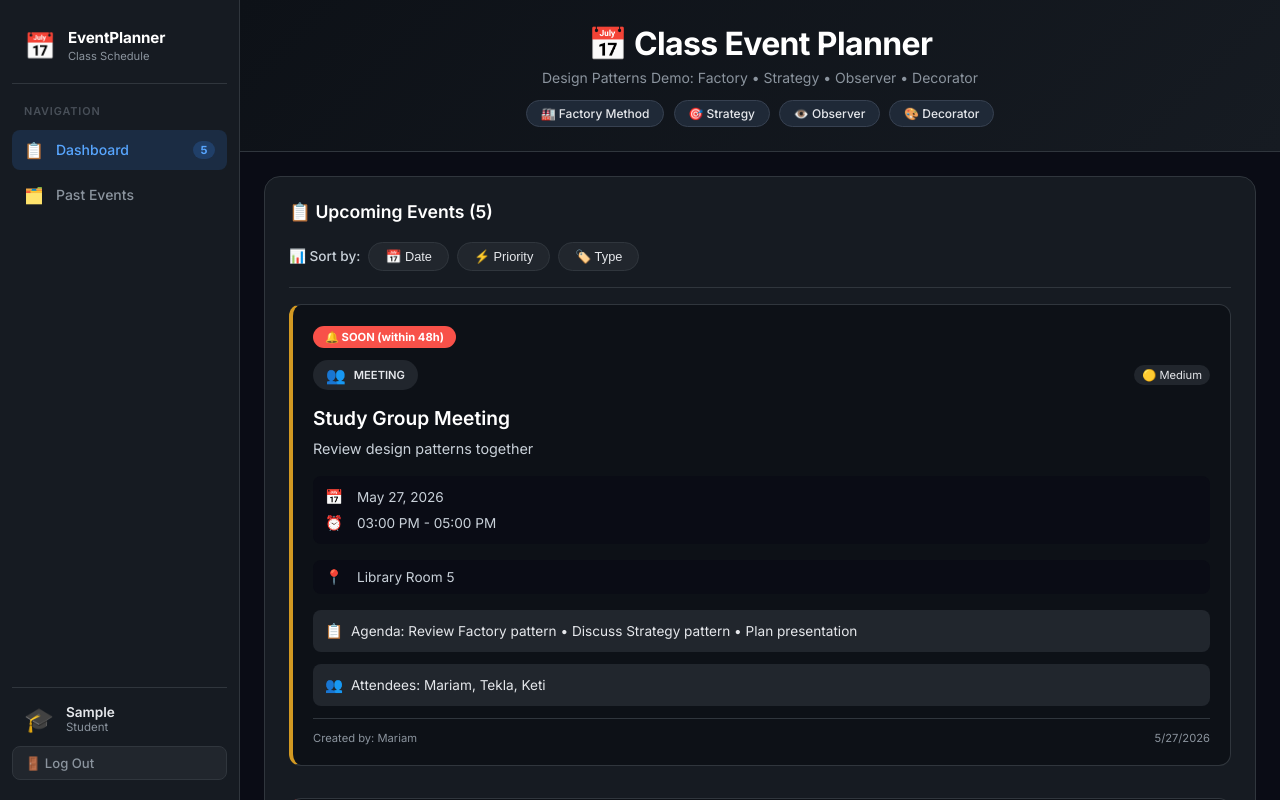
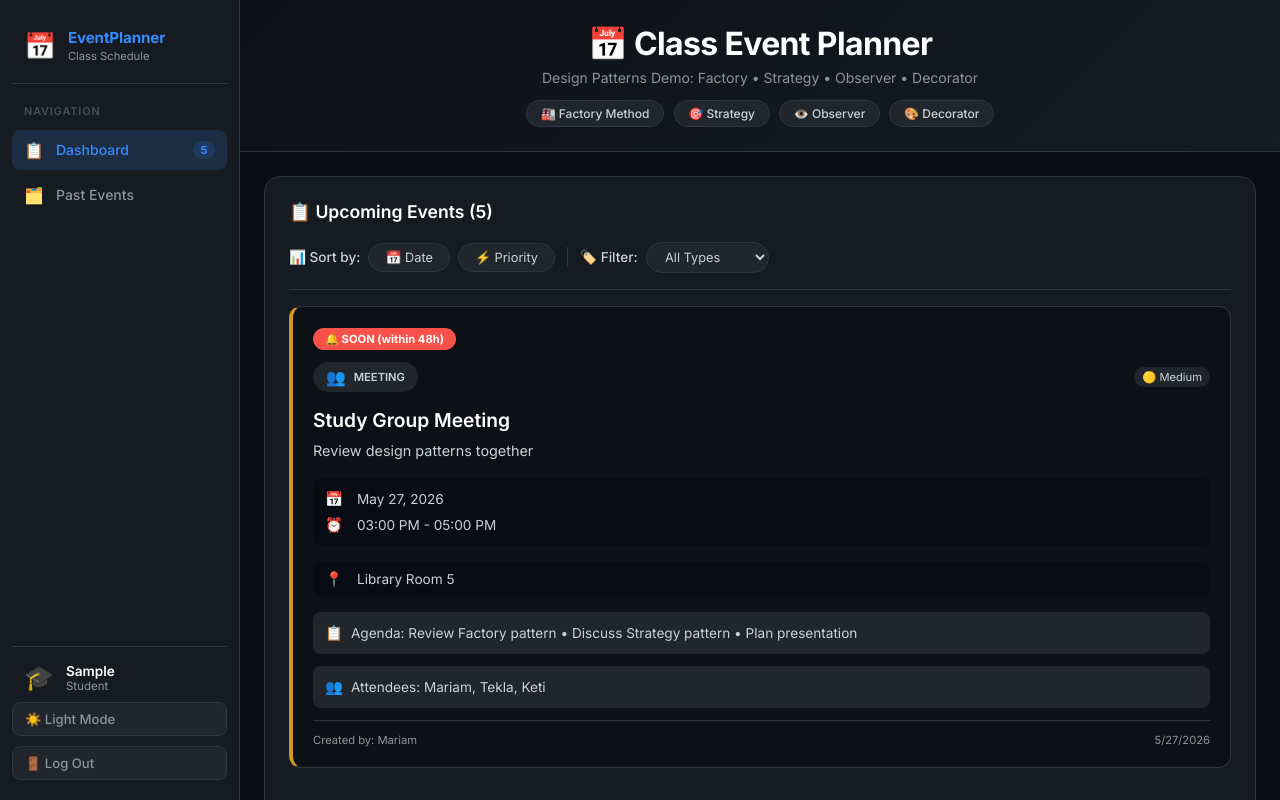
Before and after one commit to KetiShavelashvili/classEventPlanner, a React (Vite) app: page / in a window 1280 px wide. Both pictures are taken after typing "Sample", "Sample123" into the empty fields and a click on the button "Sign In →". Built offline with nearby package versions, Linux system fonts and the light colour scheme; the HTML template or start-up script is replaced by a standard one.

Commit message:
Add light/dark mode, #ffd9da tint, and type filter dropdown

```diff
--- a/src/App.css
+++ b/src/App.css
@@ -1,16 +1,8 @@
-@import url('https://fonts.googleapis.com/css2?family=Inter:ital,wght@0,100..900;1,100..900&display=swap');
-
-* {
-  margin: 0;
-  padding: 0;
-  box-sizing: border-box;
-}
-
 /* Full-height app: sidebar + content fill viewport */
 .app {
   height: 100vh;
   overflow: hidden;
-  background: #0a0c15;
+  background: var(--bg-base);
   font-family: 'Inter', sans-serif;
   display: flex;
   flex-direction: column;
@@ -33,16 +25,16 @@
 
 /* Header */
 .app-header {
-  background: linear-gradient(135deg, #0d1117 0%, #161b22 100%);
+  background: linear-gradient(135deg, var(--bg-inset) 0%, var(--bg-surface) 100%);
   padding: 1.5rem 2rem;
   text-align: center;
-  border-bottom: 1px solid #30363d;
+  border-bottom: 1px solid var(--border);
   flex-shrink: 0;
 }
 
 .app-header h1 {
   margin: 0;
-  color: #ffffff;
+  color: var(--text-primary);
   font-size: 2rem;
   font-weight: 700;
   letter-spacing: -0.02em;
@@ -50,7 +42,7 @@
 
 .app-header p {
   margin: 0.35rem 0 0;
-  color: #8b949e;
+  color: var(--text-muted);
   font-size: 0.875rem;
 }
 
@@ -64,16 +56,21 @@
 }
 
 .badge {
-  background: #1f2937;
-  color: #e5e7eb;
+  background: var(--bg-elevated);
+  color: var(--text-secondary);
   padding: 0.3rem 0.85rem;
   border-radius: 40px;
   font-size: 0.75rem;
   font-weight: 500;
-  border: 1px solid #374151;
+  border: 1px solid var(--border);
+  transition: background 0.2s;
 }
 
-/* Main Layout — teacher: form sidebar + list */
+.badge:hover {
+  background: var(--border);
+}
+
+/* Main layout — teacher: form sidebar + list */
 .app-main {
   display: grid;
   grid-template-columns: 420px 1fr;
@@ -83,16 +80,16 @@
   align-items: start;
 }
 
-/* Student view: no form, full-width event list */
+/* Student view: no form, full-width list */
 .app-main-student {
   grid-template-columns: 1fr;
 }
 
 .sidebar {
-  background: #161b22;
+  background: var(--bg-surface);
   border-radius: 16px;
   padding: 1.5rem;
-  border: 1px solid #30363d;
+  border: 1px solid var(--border);
   height: fit-content;
   position: sticky;
   top: 1.5rem;
@@ -101,53 +98,34 @@
 }
 
 .sidebar h2 {
-  color: #ffffff;
+  color: var(--text-primary);
   margin-bottom: 1.25rem;
   font-size: 1.1rem;
   font-weight: 600;
 }
 
 .content {
-  background: #161b22;
+  background: var(--bg-surface);
   border-radius: 16px;
   padding: 1.5rem;
-  border: 1px solid #30363d;
+  border: 1px solid var(--border);
 }
 
 .content h2 {
-  color: #ffffff;
+  color: var(--text-primary);
   margin-bottom: 1.25rem;
   font-size: 1.1rem;
   font-weight: 600;
 }
 
 /* Scrollbar */
-::-webkit-scrollbar {
-  width: 8px;
-  height: 8px;
-}
-
-::-webkit-scrollbar-track {
-  background: #0a0c15;
-  border-radius: 10px;
-}
-
-::-webkit-scrollbar-thumb {
-  background: #30363d;
-  border-radius: 10px;
-}
-
-::-webkit-scrollbar-thumb:hover {
-  background: #484f58;
-}
+::-webkit-scrollbar { width: 8px; height: 8px; }
+::-webkit-scrollbar-track { background: var(--bg-base); border-radius: 10px; }
+::-webkit-scrollbar-thumb { background: var(--border); border-radius: 10px; }
+::-webkit-scrollbar-thumb:hover { background: var(--text-faint); }
 
 /* Responsive */
 @media (max-width: 968px) {
-  .app-main {
-    grid-template-columns: 1fr;
-  }
-
-  .sidebar {
-    position: static;
-  }
+  .app-main { grid-template-columns: 1fr; }
+  .sidebar { position: static; }
 }
--- a/src/App.jsx
+++ b/src/App.jsx
@@ -9,9 +9,17 @@ import { EVENT_TYPES, PRIORITY_LEVELS } from './types/eventTypes';
 import './App.css';
 
 function App() {
+  const [theme, setTheme] = useState(() => localStorage.getItem('theme') || 'dark');
   const [user, setUser] = useState(null);
   const [currentPage, setCurrentPage] = useState('dashboard');
   const [editingEvent, setEditingEvent] = useState(null);
+
+  useEffect(() => {
+    document.documentElement.setAttribute('data-theme', theme);
+    localStorage.setItem('theme', theme);
+  }, [theme]);
+
+  const toggleTheme = () => setTheme(t => t === 'dark' ? 'light' : 'dark');
 
   const [events, setEvents] = useState(() => {
     const saved = localStorage.getItem('classEvents');
@@ -141,6 +149,8 @@ function App() {
           upcomingCount={upcomingEvents.length}
           pastCount={pastEvents.length}
           onLogout={handleLogout}
+          theme={theme}
+          onToggleTheme={toggleTheme}
         />
 
         <div className="app-content">
--- a/src/components/EventCard.css
+++ b/src/components/EventCard.css
@@ -1,34 +1,26 @@
 .event-card {
-  background: #0d1117;
+  background: var(--bg-inset);
   border-radius: 12px;
   padding: 1.25rem;
-  border: 1px solid #30363d;
+  border: 1px solid var(--border);
   transition: all 0.2s ease;
   margin-bottom: 1rem;
 }
 
 .event-card:hover {
   transform: translateY(-2px);
-  border-color: #58a6ff;
-  box-shadow: 0 8px 24px rgba(0, 0, 0, 0.3);
+  border-color: var(--accent-primary);
+  box-shadow: 0 8px 24px rgba(0, 0, 0, 0.2);
 }
 
 /* Priority borders */
-.event-card.priority-high {
-  border-left: 4px solid #f85149;
-}
-
-.event-card.priority-medium {
-  border-left: 4px solid #d29922;
-}
-
-.event-card.priority-low {
-  border-left: 4px solid #3fb950;
-}
+.event-card.priority-high   { border-left: 4px solid var(--priority-high); }
+.event-card.priority-medium { border-left: 4px solid var(--priority-medium); }
+.event-card.priority-low    { border-left: 4px solid var(--priority-low); }
 
 /* Soon badge */
 .soon-badge {
-  background: #f85149;
+  background: var(--accent-red);
   color: white;
   font-size: 0.7rem;
   font-weight: 700;
@@ -51,20 +43,18 @@
   display: flex;
   align-items: center;
   gap: 0.5rem;
-  background: #21262d;
+  background: var(--bg-elevated);
   padding: 0.3rem 0.8rem;
   border-radius: 20px;
 }
 
-.event-icon {
-  font-size: 1rem;
-}
+.event-icon  { font-size: 1rem; }
 
 .event-type {
   font-size: 0.7rem;
   font-weight: 600;
   text-transform: uppercase;
-  color: #e5e7eb;
+  color: var(--text-secondary);
 }
 
 .event-actions {
@@ -78,12 +68,12 @@
   text-transform: capitalize;
   padding: 0.2rem 0.5rem;
   border-radius: 10px;
-  background: #21262d;
-  color: #e5e7eb;
+  background: var(--bg-elevated);
+  color: var(--text-secondary);
 }
 
 .edit-btn {
-  background: #388bfd;
+  background: var(--accent-blue);
   border: none;
   cursor: pointer;
   font-size: 0.9rem;
@@ -94,11 +84,11 @@
 }
 
 .edit-btn:hover {
-  background: #58a6ff;
+  background: var(--accent-blue-hover);
 }
 
 .delete-btn {
-  background: #f85149;
+  background: var(--accent-red);
   border: none;
   cursor: pointer;
   font-size: 0.9rem;
@@ -109,20 +99,20 @@
 }
 
 .delete-btn:hover {
-  background: #da3633;
+  background: var(--accent-red-hover);
 }
 
 /* Title */
 .event-title {
   margin: 0 0 0.5rem 0;
-  color: #ffffff;
+  color: var(--text-primary);
   font-size: 1.2rem;
   font-weight: 600;
 }
 
 /* Description */
 .event-description {
-  color: #c9d1d9;
+  color: var(--text-secondary);
   margin: 0 0 1rem 0;
   font-size: 0.9rem;
   line-height: 1.5;
@@ -135,7 +125,7 @@
   gap: 0.5rem;
   margin-bottom: 1rem;
   padding: 0.75rem;
-  background: #0a0c15;
+  background: var(--bg-base);
   border-radius: 8px;
 }
 
@@ -144,13 +134,10 @@
   align-items: center;
   gap: 0.5rem;
   font-size: 0.85rem;
-  color: #c9d1d9;
+  color: var(--text-secondary);
 }
 
-.datetime-icon {
-  font-size: 0.9rem;
-  min-width: 24px;
-}
+.datetime-icon { font-size: 0.9rem; min-width: 24px; }
 
 /* Location */
 .event-location {
@@ -158,21 +145,18 @@
   align-items: center;
   gap: 0.5rem;
   font-size: 0.85rem;
-  color: #c9d1d9;
+  color: var(--text-secondary);
   margin-bottom: 1rem;
   padding: 0.5rem 0.75rem;
-  background: #0a0c15;
+  background: var(--bg-base);
   border-radius: 8px;
 }
 
-.location-icon {
-  font-size: 0.9rem;
-  min-width: 24px;
-}
+.location-icon { font-size: 0.9rem; min-width: 24px; }
 
-/* Event specific info */
+/* Event-specific info */
 .event-specific {
-  background: #21262d;
+  background: var(--bg-elevated);
   padding: 0.75rem;
   border-radius: 8px;
   margin: 0.75rem 0;
@@ -181,22 +165,18 @@
   align-items: center;
   gap: 0.5rem;
   flex-wrap: wrap;
-  color: #e5e7eb;
+  color: var(--text-secondary);
 }
 
-.specific-icon {
-  font-size: 0.9rem;
-}
+.specific-icon { font-size: 0.9rem; }
 
 .materials-link {
-  color: #58a6ff;
+  color: var(--accent-blue);
   text-decoration: none;
   margin-left: auto;
 }
 
-.materials-link:hover {
-  text-decoration: underline;
-}
+.materials-link:hover { text-decoration: underline; }
 
 /* Footer */
 .event-footer {
@@ -204,7 +184,7 @@
   justify-content: space-between;
   margin-top: 0.75rem;
   padding-top: 0.75rem;
-  border-top: 1px solid #30363d;
+  border-top: 1px solid var(--border);
   font-size: 0.7rem;
-  color: #8b949e;
+  color: var(--text-muted);
 }
--- a/src/components/EventList.css
+++ b/src/components/EventList.css
@@ -10,29 +10,31 @@
   gap: 0.5rem;
   flex-wrap: wrap;
   padding-bottom: 1rem;
-  border-bottom: 1px solid #30363d;
+  border-bottom: 1px solid var(--border);
 }
 
 .sort-controls span {
   font-size: 0.85rem;
-  color: #c9d1d9;
+  color: var(--text-secondary);
   font-weight: 500;
 }
 
 .sort-btn {
-  background: #21262d;
-  border: 1px solid #30363d;
+  background: var(--bg-elevated);
+  border: 1px solid var(--border);
   padding: 0.4rem 1rem;
   border-radius: 20px;
   cursor: pointer;
   font-size: 0.8rem;
-  color: #e5e7eb;
+  color: var(--text-secondary);
   transition: all 0.2s;
+  font-family: 'Inter', sans-serif;
 }
 
 .sort-btn:hover {
-  background: #30363d;
-  border-color: #58a6ff;
+  background: var(--bg-elevated);
+  border-color: var(--accent-primary);
+  color: var(--accent-primary);
 }
 
 .event-list {
@@ -41,12 +43,38 @@
   gap: 1rem;
 }
 
+.filter-divider {
+  width: 1px;
+  height: 20px;
+  background: var(--border);
+  margin: 0 0.25rem;
+}
+
+.type-filter-select {
+  background: var(--bg-elevated);
+  border: 1px solid var(--border);
+  border-radius: 20px;
+  padding: 0.4rem 0.9rem;
+  font-size: 0.8rem;
+  color: var(--text-secondary);
+  cursor: pointer;
+  font-family: 'Inter', sans-serif;
+  outline: none;
+  transition: all 0.2s;
+}
+
+.type-filter-select:hover,
+.type-filter-select:focus {
+  border-color: var(--accent-primary);
+  color: var(--accent-primary);
+}
+
 .no-events {
   text-align: center;
-  color: #8b949e;
+  color: var(--text-muted);
   padding: 3rem;
   font-size: 0.9rem;
-  background: #0d1117;
+  background: var(--bg-inset);
   border-radius: 12px;
-  border: 1px dashed #30363d;
+  border: 1px dashed var(--border);
 }
--- a/src/components/EventList.jsx
+++ b/src/components/EventList.jsx
@@ -2,41 +2,63 @@ import React, { useState, useEffect } from 'react';
 import EventCard from './EventCard';
 import { SortByDate } from '../strategies/SortByDate';
 import { SortByPriority } from '../strategies/SortByPriority';
-import { SortByType } from '../strategies/SortByType';
 import './EventList.css';
+
+const TYPE_OPTIONS = [
+  { value: 'all',      label: 'All Types' },
+  { value: 'lecture',  label: '📚 Lecture' },
+  { value: 'exam',     label: '📝 Exam' },
+  { value: 'meeting',  label: '👥 Meeting' },
+  { value: 'deadline', label: '⏰ Deadline' },
+];
 
 const EventList = ({ events, onDeleteEvent, onEditEvent, isTeacher }) => {
   const [sortStrategy, setSortStrategy] = useState(new SortByDate());
-  const [sortedEvents, setSortedEvents] = useState([]);
+  const [typeFilter, setTypeFilter] = useState('all');
+  const [displayedEvents, setDisplayedEvents] = useState([]);
 
   useEffect(() => {
-    setSortedEvents(sortStrategy.sort(events));
-  }, [events, sortStrategy]);
-
-  const handleSort = (strategy) => {
-    setSortStrategy(strategy);
-  };
+    const sorted = sortStrategy.sort(events);
+    const filtered = typeFilter === 'all'
+      ? sorted
+      : sorted.filter(e => e.type === typeFilter);
+    setDisplayedEvents(filtered);
+  }, [events, sortStrategy, typeFilter]);
 
   return (
     <div className="event-list-container">
       <div className="sort-controls">
         <span>📊 Sort by:</span>
-        <button onClick={() => handleSort(new SortByDate())} className="sort-btn">
+        <button onClick={() => setSortStrategy(new SortByDate())} className="sort-btn">
           📅 Date
         </button>
-        <button onClick={() => handleSort(new SortByPriority())} className="sort-btn">
+        <button onClick={() => setSortStrategy(new SortByPriority())} className="sort-btn">
           ⚡ Priority
         </button>
-        <button onClick={() => handleSort(new SortByType())} className="sort-btn">
-          🏷️ Type
-        </button>
+
+        <div className="filter-divider" />
+
+        <span>🏷️ Filter:</span>
+        <select
+          className="type-filter-select"
+          value={typeFilter}
+          onChange={e => setTypeFilter(e.target.value)}
+        >
+          {TYPE_OPTIONS.map(opt => (
+            <option key={opt.value} value={opt.value}>{opt.label}</option>
+          ))}
+        </select>
       </div>
 
       <div className="event-list">
-        {sortedEvents.length === 0 ? (
-          <p className="no-events">✨ No events yet. Create your first event!</p>
+        {displayedEvents.length === 0 ? (
+          <p className="no-events">
+            {typeFilter === 'all'
+              ? '✨ No events yet. Create your first event!'
+              : `No ${typeFilter} events found.`}
+          </p>
         ) : (
-          sortedEvents.map(event => (
+          displayedEvents.map(event => (
             <EventCard
               key={event.id}
               event={event}
--- a/src/components/NavSidebar.css
+++ b/src/components/NavSidebar.css
@@ -1,8 +1,8 @@
 .nav-sidebar {
   width: 240px;
   flex-shrink: 0;
-  background: #161b22;
-  border-right: 1px solid #30363d;
+  background: var(--bg-surface);
+  border-right: 1px solid var(--border);
   display: flex;
   flex-direction: column;
   height: 100%;
@@ -22,7 +22,7 @@
   align-items: center;
   gap: 0.75rem;
   padding: 0.5rem 0.75rem 1.25rem;
-  border-bottom: 1px solid #30363d;
+  border-bottom: 1px solid var(--border);
   margin-bottom: 1.25rem;
 }
 
@@ -37,21 +37,21 @@
 }
 
 .nav-logo-title {
-  color: #ffffff;
+  color: var(--accent-primary);
   font-size: 0.95rem;
   font-weight: 700;
   letter-spacing: -0.01em;
 }
 
 .nav-logo-sub {
-  color: #8b949e;
+  color: var(--text-muted);
   font-size: 0.7rem;
   margin-top: 0.1rem;
 }
 
 /* Nav section */
 .nav-section-label {
-  color: #484f58;
+  color: var(--text-faint);
   font-size: 0.68rem;
   font-weight: 600;
   text-transform: uppercase;
@@ -79,22 +79,22 @@
   text-align: left;
   transition: all 0.15s;
   font-family: 'Inter', sans-serif;
-  color: #8b949e;
+  color: var(--text-muted);
 }
 
 .nav-item:hover {
-  background: #21262d;
-  color: #e5e7eb;
+  background: var(--bg-elevated);
+  color: var(--text-primary);
 }
 
 .nav-item-active {
-  background: rgba(56, 139, 253, 0.15);
-  color: #58a6ff;
+  background: var(--accent-primary-subtle);
+  color: var(--accent-primary);
 }
 
 .nav-item-active:hover {
-  background: rgba(56, 139, 253, 0.2);
-  color: #58a6ff;
+  background: var(--accent-primary-subtle);
+  color: var(--accent-primary);
 }
 
 .nav-item-icon {
@@ -111,8 +111,8 @@
 }
 
 .nav-item-count {
-  background: #21262d;
-  color: #8b949e;
+  background: var(--bg-elevated);
+  color: var(--text-muted);
   font-size: 0.7rem;
   font-weight: 700;
   padding: 0.1rem 0.45rem;
@@ -122,18 +122,18 @@
 }
 
 .nav-item-active .nav-item-count {
-  background: rgba(56, 139, 253, 0.2);
-  color: #58a6ff;
+  background: var(--accent-primary-subtle);
+  color: var(--accent-primary);
 }
 
 /* Footer */
 .nav-footer {
-  border-top: 1px solid #30363d;
+  border-top: 1px solid var(--border);
   padding-top: 1rem;
   margin-top: auto;
   display: flex;
   flex-direction: column;
-  gap: 0.75rem;
+  gap: 0.6rem;
 }
 
 .nav-user {
@@ -155,7 +155,7 @@
 }
 
 .nav-user-name {
-  color: #e5e7eb;
+  color: var(--text-primary);
   font-size: 0.85rem;
   font-weight: 600;
   white-space: nowrap;
@@ -164,15 +164,36 @@
 }
 
 .nav-user-role {
-  color: #8b949e;
+  color: var(--text-muted);
   font-size: 0.72rem;
 }
 
+.nav-theme-btn {
+  background: var(--bg-elevated);
+  border: 1px solid var(--border);
+  border-radius: 8px;
+  color: var(--text-muted);
+  font-size: 0.82rem;
+  font-weight: 500;
+  padding: 0.5rem 0.75rem;
+  cursor: pointer;
+  text-align: left;
+  transition: all 0.15s;
+  font-family: 'Inter', sans-serif;
+  width: 100%;
+}
+
+.nav-theme-btn:hover {
+  background: var(--accent-primary-subtle);
+  color: var(--accent-primary);
+  border-color: var(--accent-primary);
+}
+
 .nav-logout-btn {
-  background: #21262d;
-  border: 1px solid #30363d;
+  background: var(--bg-elevated);
+  border: 1px solid var(--border);
   border-radius: 8px;
-  color: #8b949e;
+  color: var(--text-muted);
   font-size: 0.82rem;
   font-weight: 500;
   padding: 0.5rem 0.75rem;
@@ -184,7 +205,7 @@
 }
 
 .nav-logout-btn:hover {
-  background: #30363d;
-  color: #f85149;
-  border-color: #f85149;
+  background: var(--bg-elevated);
+  color: var(--accent-red);
+  border-color: var(--accent-red);
 }
--- a/src/components/NavSidebar.jsx
+++ b/src/components/NavSidebar.jsx
@@ -6,7 +6,7 @@ const NAV_ITEMS = [
   { id: 'past',      label: 'Past Events', icon: '🗂️' },
 ];
 
-const NavSidebar = ({ currentPage, onNavigate, user, upcomingCount, pastCount, onLogout }) => {
+const NavSidebar = ({ currentPage, onNavigate, user, upcomingCount, pastCount, onLogout, theme, onToggleTheme }) => {
   const counts = { dashboard: upcomingCount, past: pastCount };
 
   return (
@@ -52,6 +52,9 @@ const NavSidebar = ({ currentPage, onNavigate, user, upcomingCount, pastCount, o
               </span>
             </div>
           </div>
+          <button className="nav-theme-btn" onClick={onToggleTheme}>
+            {theme === 'dark' ? '☀️ Light Mode' : '🌙 Dark Mode'}
+          </button>
           <button className="nav-logout-btn" onClick={onLogout} title="Log out">
             🚪 Log Out
           </button>
--- a/src/index.css
+++ b/src/index.css
@@ -1,3 +1,80 @@
+@import url('https://fonts.googleapis.com/css2?family=Inter:ital,wght@0,100..900;1,100..900&display=swap');
+
+/* ── Theme variables ───────────────────────────────────────── */
+:root {
+  color-scheme: dark;
+
+  --bg-base:     #0a0c15;
+  --bg-surface:  #161b22;
+  --bg-elevated: #21262d;
+  --bg-inset:    #0d1117;
+  --border:      #30363d;
+
+  --text-primary:   #ffffff;
+  --text-secondary: #c9d1d9;
+  --text-muted:     #8b949e;
+  --text-faint:     #484f58;
+
+  /* Primary accent — blue in dark mode */
+  --accent-primary:        #388bfd;
+  --accent-primary-hover:  #58a6ff;
+  --accent-primary-subtle: rgba(56, 139, 253, 0.15);
+
+  --accent-blue:        #388bfd;
+  --accent-blue-hover:  #58a6ff;
+  --accent-blue-subtle: rgba(56, 139, 253, 0.15);
+
+  --accent-red:         #f85149;
+  --accent-red-hover:   #da3633;
+
+  --accent-green:       #238636;
+  --accent-green-hover: #2ea043;
+
+  --accent-yellow:      #d29922;
+
+  --priority-high:   #f85149;
+  --priority-medium: #d29922;
+  --priority-low:    #3fb950;
+}
+
+[data-theme="light"] {
+  color-scheme: light;
+
+  /* barely-pink whites — #ffd9da used only as border/accent hint */
+  --bg-base:     #fdf8f8;
+  --bg-surface:  #ffffff;
+  --bg-elevated: #fdf2f2;
+  --bg-inset:    #fef9f9;
+  --border:      #ffd9da;
+
+  --text-primary:   #1a1a1a;
+  --text-secondary: #374151;
+  --text-muted:     #6b7280;
+  --text-faint:     #9ca3af;
+
+  /* Primary accent — muted rose, not too intense */
+  --accent-primary:        #b05560;
+  --accent-primary-hover:  #8f3f4a;
+  --accent-primary-subtle: rgba(176, 85, 96, 0.08);
+
+  --accent-blue:        #2563eb;
+  --accent-blue-hover:  #1d4ed8;
+  --accent-blue-subtle: rgba(37, 99, 235, 0.1);
+
+  --accent-red:         #dc2626;
+  --accent-red-hover:   #b91c1c;
+
+  --accent-green:       #16a34a;
+  --accent-green-hover: #15803d;
+
+  --accent-yellow:      #d97706;
+
+  --priority-high:   #dc2626;
+  --priority-medium: #d97706;
+  --priority-low:    #16a34a;
+}
+
+/* ── Base ──────────────────────────────────────────────────── */
 * {
   margin: 0;
   padding: 0;
@@ -6,8 +83,8 @@
 
 body {
   font-family: 'Inter', -apple-system, BlinkMacSystemFont, 'Segoe UI', sans-serif;
-  background: #0a0c15;
-  color: #ffffff;
+  background: var(--bg-base);
+  color: var(--text-primary);
 }
 
 #root {
```
Also changed, not shown: src/components/EditModal.css (+17 -15 lines), src/components/EventForm.css (+15 -16 lines), src/components/LoginPage.css (+27 -32 lines), src/components/PastEventsPage.css (+7 -7 lines).
